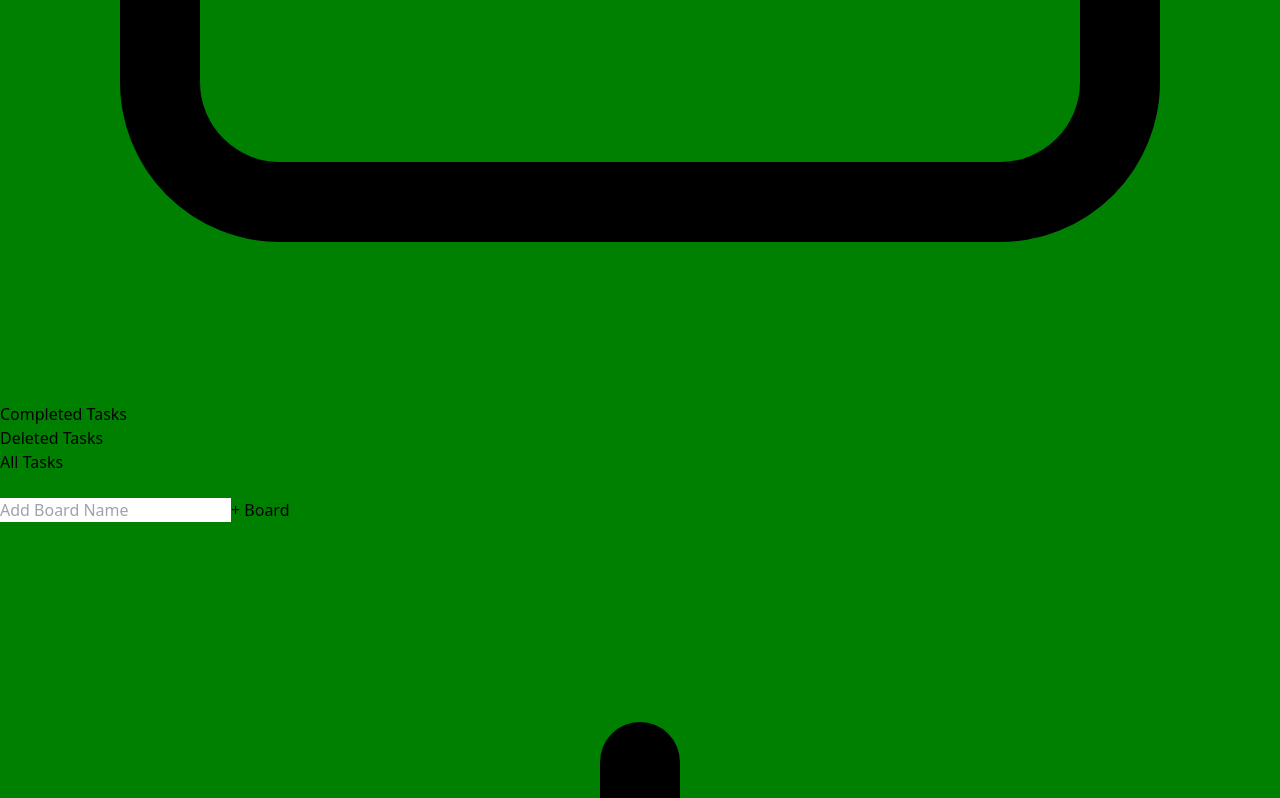
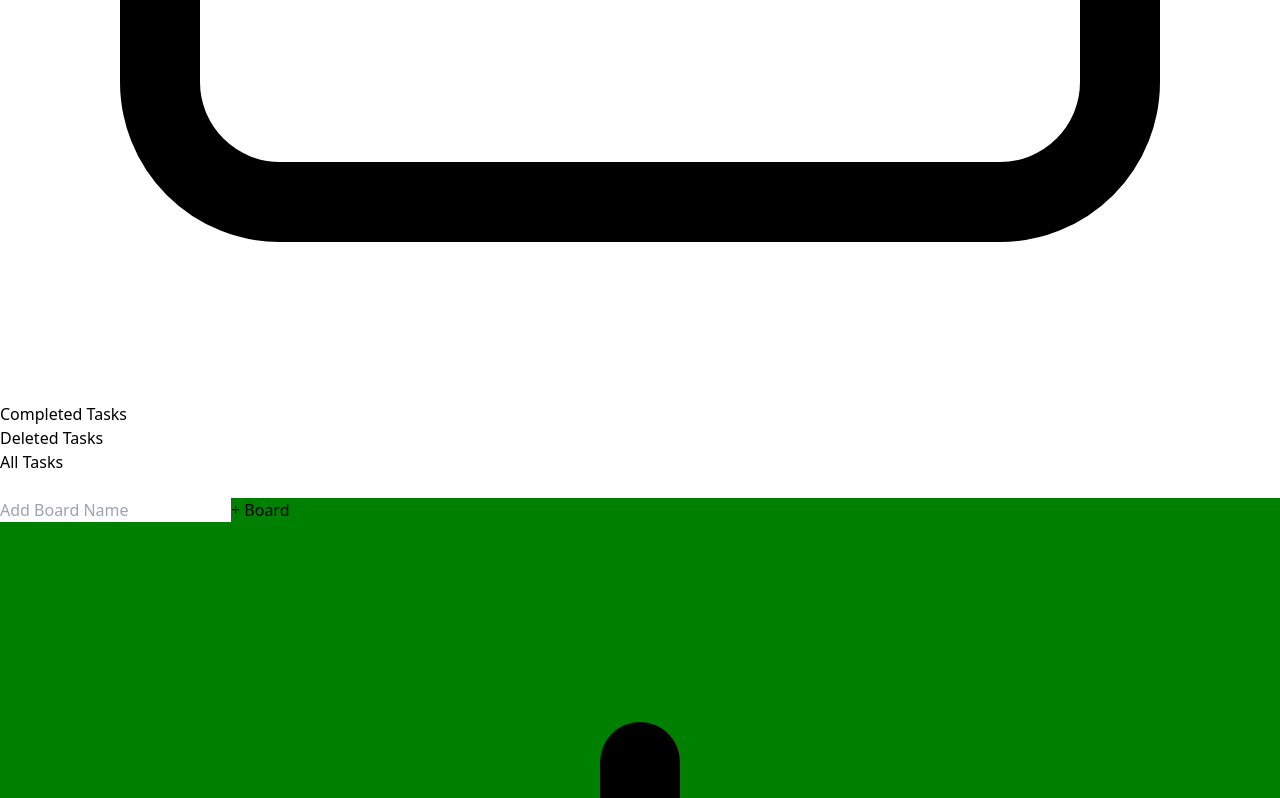
Before and after one commit to Soron007/tasked.io, a React (Vite) app: page / in a window 1280 px wide. Shown: the part 902-1700 px from the top of the page. Built offline with nearby package versions, Linux system fonts and the light colour scheme.

Commit message:
changed minor styling

```diff
--- a/src/App.tsx
+++ b/src/App.tsx
@@ -8,11 +8,12 @@ const App: React.FC = () => {
   );
 
   return (
-    <div style={{ backgroundColor }} className="h-screen">
+    <>
       <Header />
-
-      <Board />
-    </div>
+      <div style={{ backgroundColor }} className="min-h-[100vh] ">
+        <Board />
+      </div>
+    </>
   );
 };
 
```
